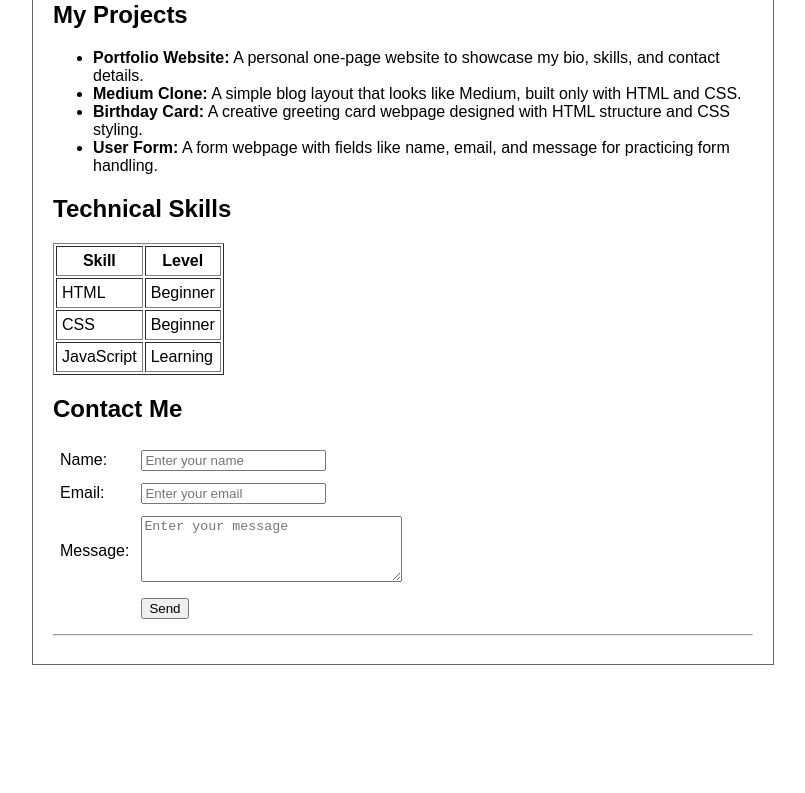
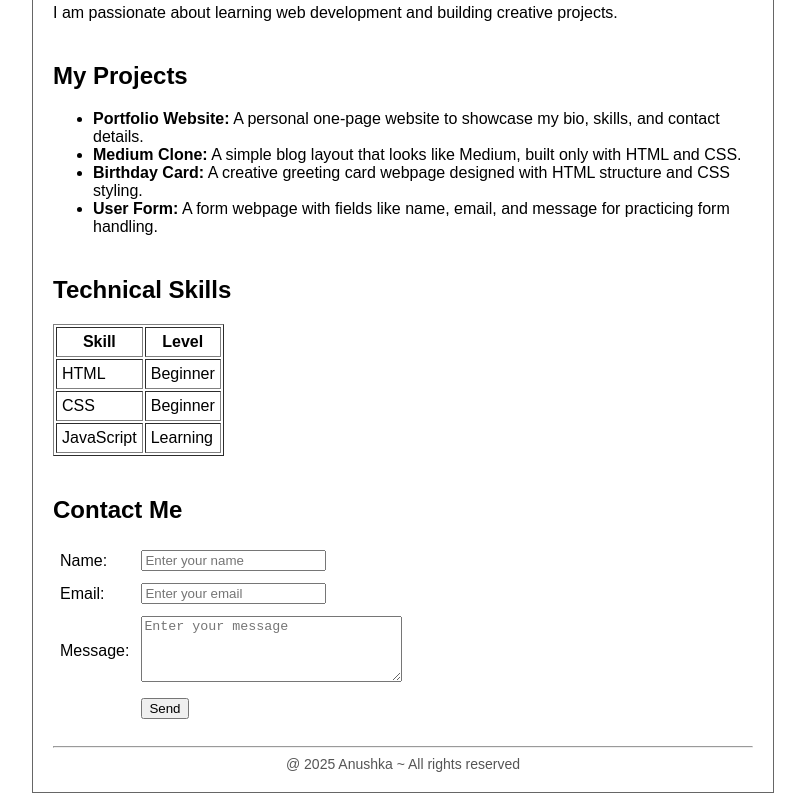
Before and after one commit to Anushka-Btech/My-Portfolio-HTML-, a plain HTML site: page index.html in a window 1280 px wide. Shown: the part 485-1278 px from the top of the page, without its empty margins (237-1042 px from the left). Before the commit the page ends 1150 px from the top, so only its background shows below. Drawn offline with Linux system fonts and the light colour scheme.

Commit message:
Update index.html

```diff
--- a/index.html
+++ b/index.html
@@ -2,6 +2,10 @@
 <html>
 <head>
 <meta charset="utf-8">
+  <style>
+    h2{margin-top: 40px;}
+    p,ul,table,form{margin-bottom: 20px;}
+  </style>
 <title>Anushka - Portfolio</title>
 </head>
 <body style="font-family:Arial; width:700px; margin:auto; border:1px solid #666; padding:20px;">
@@ -19,7 +23,7 @@
 
 <h2 id="about">About Me</h2>
 <img src="WhatsApp Image 2025-09-27 at 3.07.44 PM.jpeg" alt="Profile Photo" style="border-radius:50%; width: 120px;height: 120px;">
-<p>I am passionate about learning web development andC building creative projects.</p>
+<p>I am passionate about learning web development and building creative projects.</p>
 
 <h2 id="projects">My Projects</h2>
 <ul>
@@ -58,6 +62,10 @@
 </table>
 
 <hr>
+  <footer style="text-align:center;font-size:14px;color:#555">
+  @ 2025 Anushka ~ All rights reserved
+</footer>
 
 </body>
+
 </html>
```
